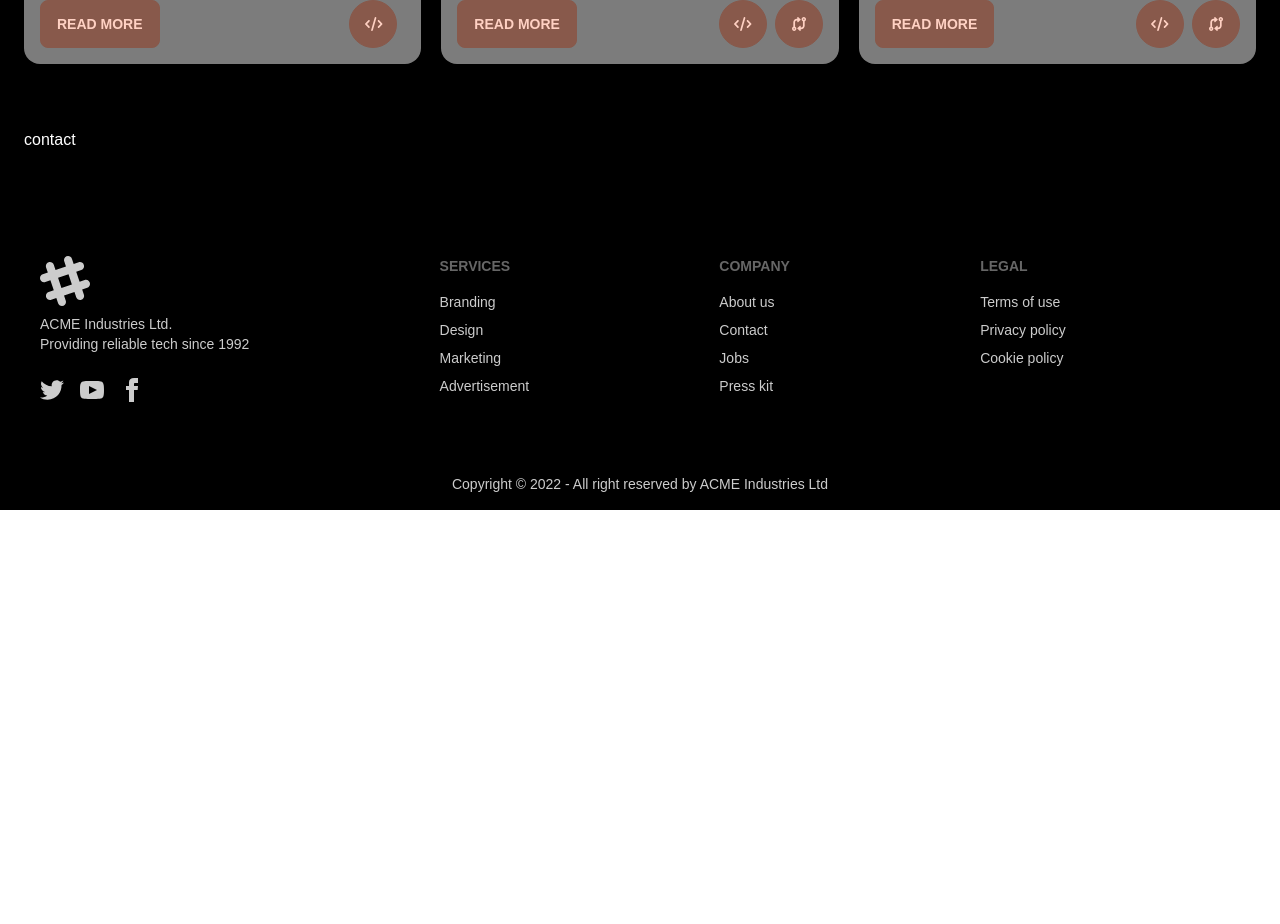
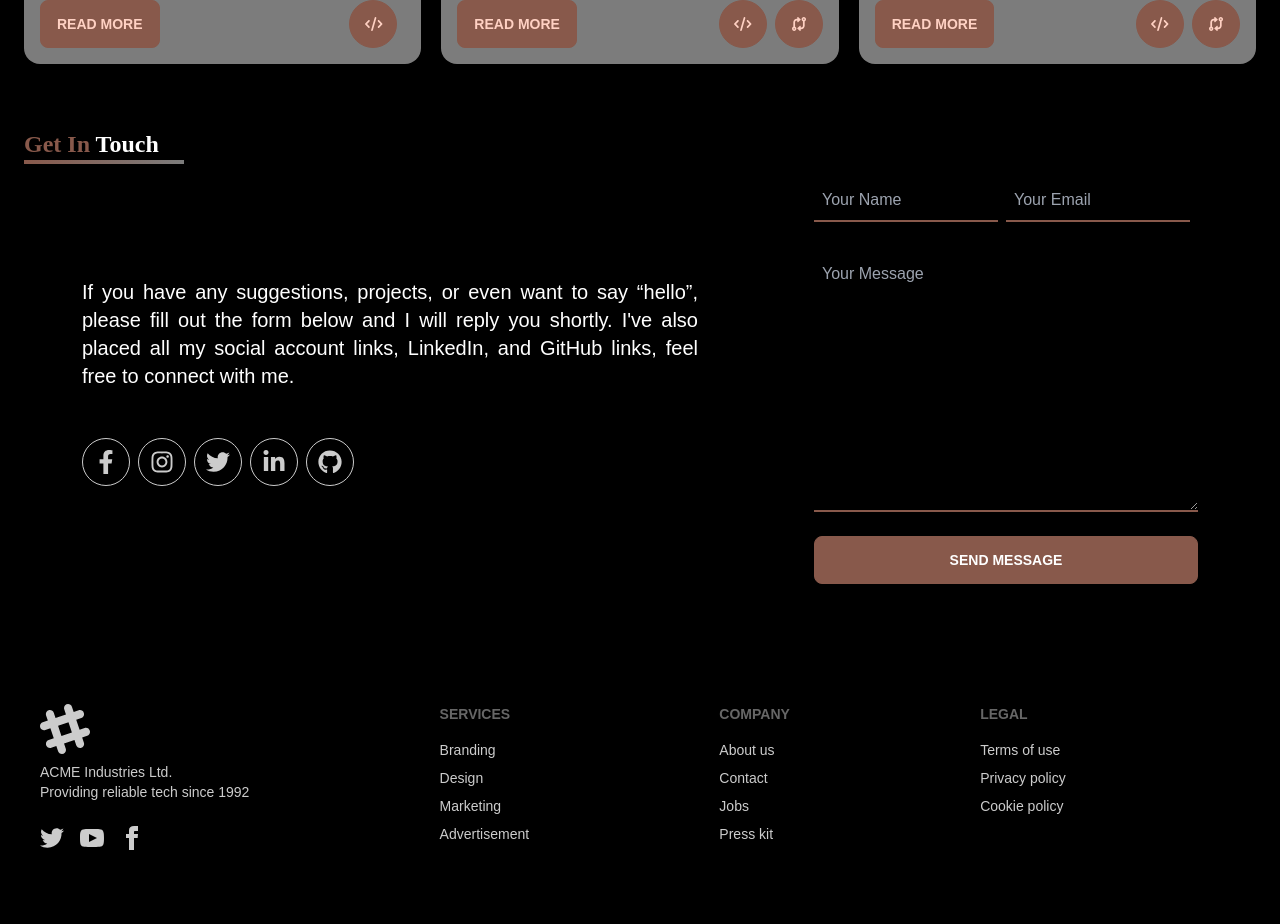
Before and after one commit to muhammad-jiku/jikmunn-portfolio-client, a React (Create React App) app: page / in a window 1280 px wide. Shown: the part 2320-3244 px from the top of the page. Before the commit the page ends 2830 px from the top, so only its background shows below. Built offline with nearby package versions, Linux system fonts and the light colour scheme.

Commit message:
contact section added

```diff
--- a/package.json
+++ b/package.json
@@ -3,6 +3,7 @@
   "version": "0.1.0",
   "private": true,
   "dependencies": {
+    "@emailjs/browser": "^3.6.2",
     "@fortawesome/fontawesome-svg-core": "^6.1.1",
     "@fortawesome/free-regular-svg-icons": "^6.1.1",
     "@fortawesome/free-solid-svg-icons": "^6.1.1",
@@ -18,8 +19,10 @@
     "react-customizable-progressbar": "^1.0.3",
     "react-dom": "^18.1.0",
     "react-hook-form": "^7.31.3",
+    "react-icons": "^4.4.0",
     "react-router-dom": "6",
     "react-scripts": "5.0.1",
+    "react-toastify": "^9.0.4",
     "web-vitals": "^2.1.4"
   },
   "scripts": {
--- a/src/pages/Home/Contact/Contact.js
+++ b/src/pages/Home/Contact/Contact.js
@@ -1,7 +1,178 @@
-import React from 'react';
+import React, { useRef } from 'react';
+import { useForm } from 'react-hook-form';
+import {
+  FaFacebookF,
+  FaGithub,
+  FaInstagram,
+  FaLinkedinIn,
+  FaTwitter,
+} from 'react-icons/fa';
+import emailjs from '@emailjs/browser';
+import { ToastContainer, toast } from 'react-toastify';
+import 'react-toastify/dist/ReactToastify.css';
 
 const Contact = () => {
-  return <div className="container mx-auto px-6 my-16">contact</div>;
+  const {
+    register,
+    formState: { errors },
+    handleSubmit,
+    reset,
+  } = useForm();
+
+  const form = useRef();
+
+  const onSubmit = () => {
+    emailjs
+      .sendForm(
+        'service_h3mf1um', //'YOUR_SERVICE_ID',
+        'template_nme8c7n', //'YOUR_TEMPLATE_ID',
+        form.current, //data,
+        'CX9sx6H64TnqcK7PG' // 'YOUR_PUBLIC_KEY'
+      )
+      .then(
+        (result) => {
+          console.log(result.text);
+          toast.success('Your message sent successfully!');
+        },
+        (error) => {
+          console.log(error.text);
+          toast.error('Unfortunately! your message failed to send!!');
+        }
+      );
+    reset();
+  };
+
+  return (
+    <div className="container mx-auto px-6 my-16">
+      <ToastContainer />
+      <h1
+        className="text-2xl capitalize font-bold"
+        style={{ fontFamily: 'Headland One' }}
+      >
+        <span className="text-primary">Get in</span> <span>touch</span>
+        <div className="bg-gradient-to-r from-primary to-secondary h-1 w-40"></div>
+      </h1>
+      <div className="flex flex-col items-center justify-center md:justify-around lg:flex-row">
+        <div className="w-full lg:w-1/2">
+          <p className="py-6 text-xl text-justify">
+            If you have any suggestions, projects, or even want to say “hello”,
+            please fill out the form below and I will reply you shortly. I've
+            also placed all my social account links, LinkedIn, and GitHub links,
+            feel free to connect with me.
+          </p>
+          <div className="my-6">
+            <button className="btn btn-circle mr-2 hover:bg-info hover:text-white">
+              <a href="https://www.facebook.com/azizul.azizulhoquejiku/">
+                <FaFacebookF className="text-2xl" />
+              </a>
+            </button>
+            <button className="btn btn-circle mr-2 hover:bg-gradient-to-r from-purple-500 via-pink-500 to-red-500 hover:text-white">
+              <a href="https://www.instagram.com/muhammadazizuljiku/">
+                <FaInstagram className="text-2xl" />
+              </a>
+            </button>
+            <button className="btn btn-circle mr-2 hover:bg-info hover:text-white">
+              <a href="https://twitter.com/muhammadjiku364">
+                <FaTwitter className="text-2xl" />
+              </a>
+            </button>
+            <button className="btn btn-circle mr-2 hover:bg-info hover:text-white">
+              <a href="https://www.linkedin.com/in/muhammad-azizul-hoque-jiku-775057211/">
+                <FaLinkedinIn className="text-2xl" />
+              </a>
+            </button>
+            <button className="btn btn-circle mr-2 hover:bg-white hover:text-black">
+              <a href="https://github.com/muhammad-jiku">
+                <FaGithub className="text-2xl" />
+              </a>
+            </button>
+          </div>
+        </div>
+        <div className="w-full max-w-sm lg:w-1/2 shadow-2xl">
+          <div className="my-4">
+            <form ref={form} onSubmit={handleSubmit(onSubmit)}>
+              <div className="form-control flex flex-col md:flex-row mb-4">
+                <div className="mr-2">
+                  <input
+                    type="text"
+                    name="user_name"
+                    placeholder="Your Name"
+                    className="p-2 bg-transparent border-b-2 border-primary w-full mb-4 focus:outline-0"
+                    {...register('user_name', {
+                      required: {
+                        value: true,
+                        message: 'Please insert your name',
+                      },
+                    })}
+                  />
+                  <p className="text-red-500 font-semibold">
+                    {errors?.user_name?.type === 'required' && (
+                      <span>{errors?.user_name?.message}</span>
+                    )}
+                  </p>
+                </div>
+                <div className="mr-2">
+                  <input
+                    type="email"
+                    name="user_email"
+                    placeholder="Your Email"
+                    className="p-2 bg-transparent border-b-2 border-primary w-full mb-4 focus:outline-0"
+                    {...register('user_email', {
+                      required: {
+                        value: true,
+                        message: 'Please insert your email',
+                      },
+                      pattern: {
+                        value: /[a-z0-9]+@[a-z]+\.[a-z]{2,3}/,
+                        message: 'Invalid Email',
+                      },
+                    })}
+                  />
+                  <p className="text-red-500 font-semibold">
+                    {errors?.user_email?.type === 'required' && (
+                      <span>{errors?.user_email?.message}</span>
+                    )}
+                    {errors?.user_email?.type === 'pattern' && (
+                      <span>{errors?.user_email?.message}</span>
+                    )}
+                  </p>
+                </div>
+              </div>
+
+              <div className="form-control mb-4">
+                <textarea
+                  name="message"
+                  id="message"
+                  cols="30"
+                  rows="10"
+                  placeholder="Your Message"
+                  className="p-2 bg-transparent border-b-2 border-primary focus:outline-0"
+                  {...register('message', {
+                    required: {
+                      value: true,
+                      message: 'Please write your message',
+                    },
+                  })}
+                ></textarea>
+                <p className="text-red-500 font-semibold">
+                  {errors?.message?.type === 'required' && (
+                    <span>{errors?.message?.message}</span>
+                  )}
+                </p>
+              </div>
+              <div className="form-control mt-6">
+                <input
+                  type="submit"
+                  className="btn btn-primary text-white uppercase"
+                  value="Send Message"
+                />
+              </div>
+            </form>
+          </div>
+        </div>
+      </div>
+    </div>
+  );
 };
 
 export default Contact;
--- a/src/pages/Home/Projects/Projects.js
+++ b/src/pages/Home/Projects/Projects.js
@@ -24,7 +24,7 @@ const Projects = () => {
         {projects?.slice(0, 3)?.map((project) => (
           <div
             key={project?._id}
-            class="card card-compact bg-secondary shadow-xl h-full"
+            className="card card-compact bg-secondary shadow-xl h-full"
           >
             <figure>
               <img
@@ -33,14 +33,14 @@ const Projects = () => {
                 className="h-96 w-full object-cover"
               />
             </figure>
-            <div class="card-body">
-              <h2 class="card-title">{project?.projectName}</h2>
+            <div className="card-body">
+              <h2 className="card-title">{project?.projectName}</h2>
               <p className="text-justify">{project?.details}</p>
 
-              <div class="flex justify-between">
+              <div className="flex justify-between">
                 <div className="justify-start">
                   <button
-                    class="btn btn-primary btn-sm md:btn-md"
+                    className="btn btn-primary btn-sm md:btn-md"
                     title="Client Side Code"
                   >
                     Read More
@@ -48,7 +48,7 @@ const Projects = () => {
                 </div>
                 <div className="justify-end">
                   <button
-                    class="btn btn-circle btn-primary btn-sm md:btn-md mr-2"
+                    className="btn btn-circle btn-primary btn-sm md:btn-md mr-2"
                     title="Client Side Code"
                   >
                     <a href={project?.clientSideCode}>
@@ -57,7 +57,7 @@ const Projects = () => {
                   </button>
                   {project?.serverSideCode && (
                     <button
-                      class="btn btn-circle btn-primary btn-sm md:btn-md"
+                      className="btn btn-circle btn-primary btn-sm md:btn-md"
                       title="Server Side Code"
                     >
                       <a href={project?.serverSideCode}>
--- a/tailwind.config.js
+++ b/tailwind.config.js
@@ -9,8 +9,10 @@ module.exports = {
         mytheme: {
           primary: '#88594B',
           secondary: '#7C7C7C',
-          // accent: '#3A4256',
+          info: '#4292FF',
           // neutral: '#3d4451',
+          // danger: '#E97E27',
+          // warning: '#D22875',
           // 'base-100': '#ffffff',
         },
       },
```
Also changed, not shown: 2 other files (tests, documents, lock files or other folders).
